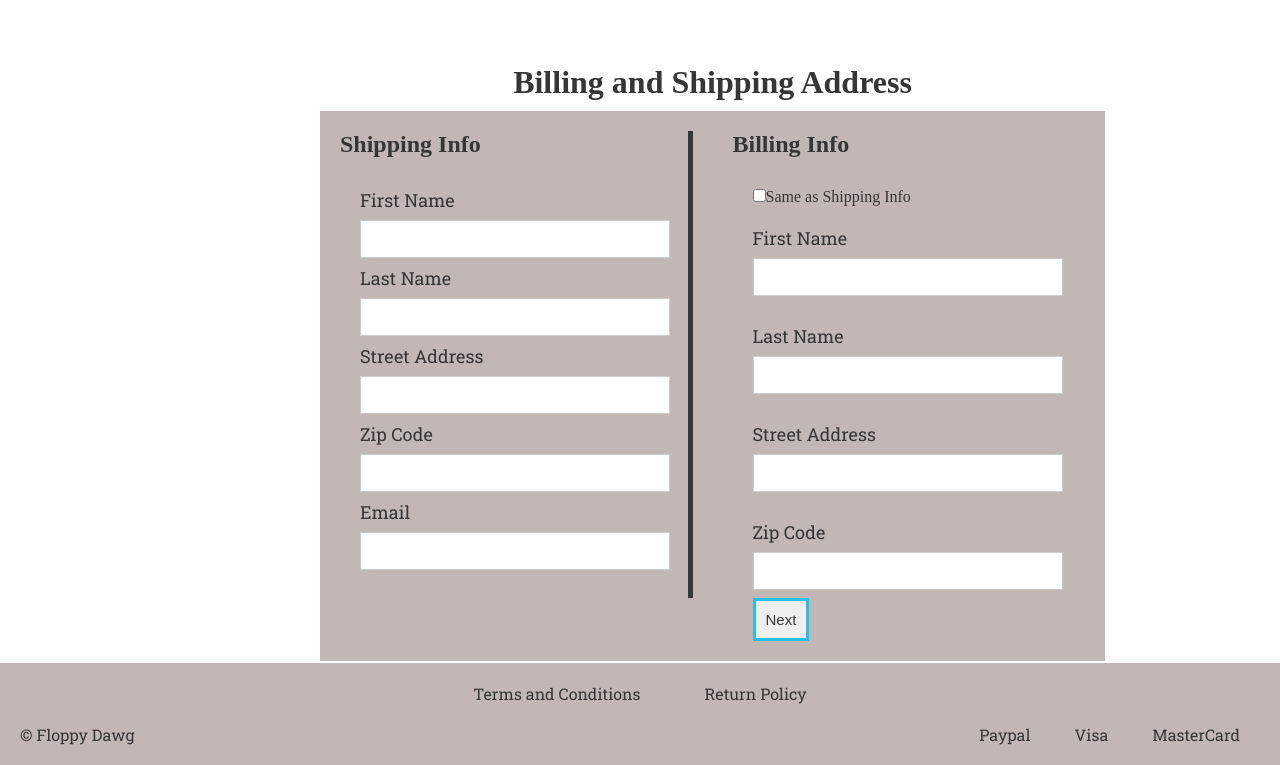
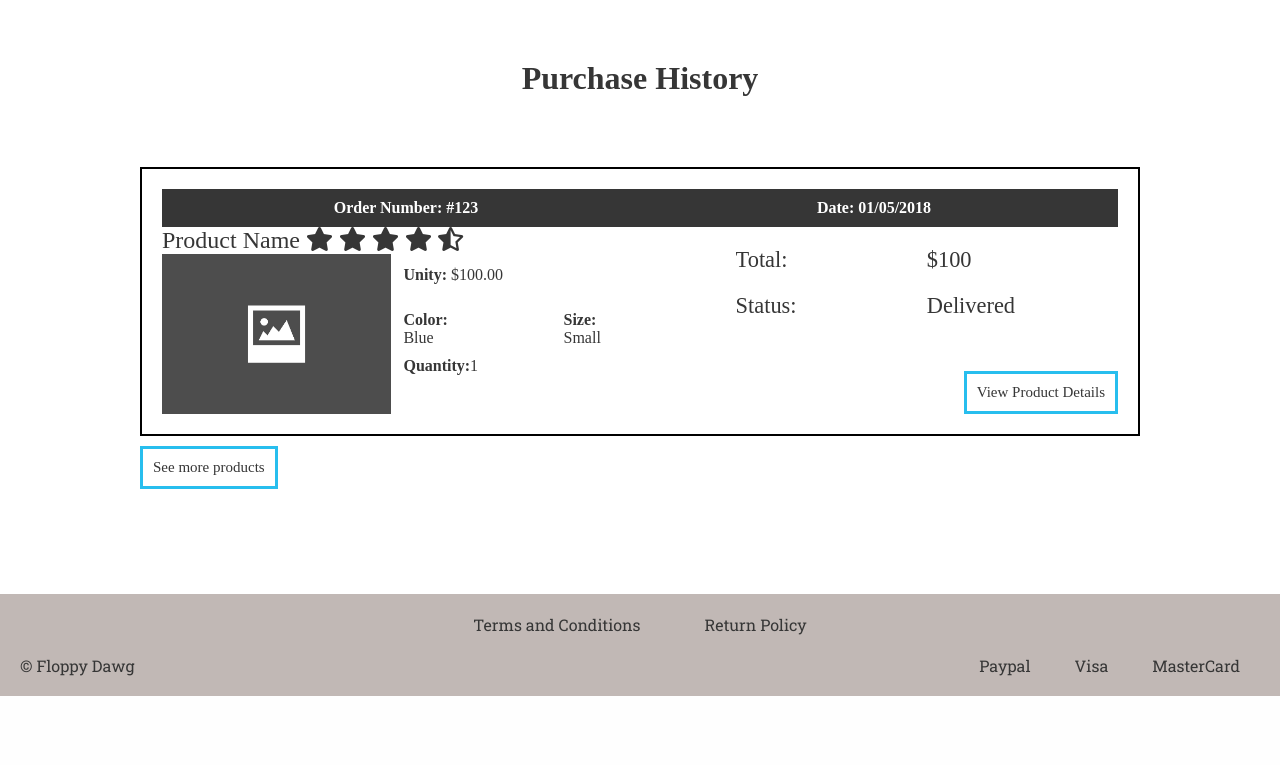
Before and after one commit to FloppyDawg-week8Proj/floppydawg, a PHP site: page / in a window 1280 px wide. Shown: the part 104-869 px from the top of the page. After the commit the page ends 800 px from the top, so only its background shows below. Run offline with PHP 8.4, Linux system fonts and the light colour scheme; some libraries are stand-ins or nearby versions.

Commit message:
history-view.php created

```diff
--- /dev/null
+++ b/Views/history-view.php
@@ -0,0 +1,62 @@
+<section class="container history-page">
+	<h2 class="page-title">Purchase History</h2>
+		<div class="history-resume">
+			<div class="cart-item">
+				<div class="history-orderInfo">
+					<p>Order Number: #123</p>
+					<p>Date: 01/05/2018</p>
+				</div>
+				<div class="cart-intemcontent cart-itemdetails">
+					<div class="item-nameandrate">
+						Product Name
+						<i class="fas fa-star"></i>
+						<i class="fas fa-star"></i>
+						<i class="fas fa-star"></i>
+						<i class="fas fa-star"></i>
+						<i class="fas fa-star-half-alt"></i>
+					</div>
+					<div class="item-view">
+						<div class="item-preview coverBg"><img src="assets/placeholder.jpg" alt="placeholder"></div>
+						<div class="item-details">
+							<div class="item-details-row item-price">
+								<label>Unity:</label>
+								<p>$100.00</p>
+							</div>
+							<div class="item-details-row item-colorandsize">
+								<div class="item-color">
+									<label>Color:</label>
+									<p>Blue</p>
+								</div>
+								<div class="item-size">
+									<label>Size:</label>
+									<p>Small</p>
+								</div>
+							</div>
+							<div class="item-details-row item-quantity" >
+								<label>Quantity: </label>
+								<p>1</p>
+							</div>
+						</div>
+					</div>
+				</div>
+				<div class="cart-intemcontent history-purchaseTotal">
+					<div class="histoy-totalprice-row">
+						<p class="histoy-subtotal-label">Total:</p>
+						<p class="nPriceTotal">$100</p>
+					</div>
+					<div class="history-purchasestatus-row ">
+						<p class="histoy-price">Status:</p>
+						<p class="histoy-purchaseStatus">Delivered</p>
+					</div>
+					<div class="history-productdetail-btn">
+						<div class="btn btn-primary">
+							<a>View Product Details</a>
+						</div>
+					</div>
+				</div>
+			</div>
+		</div>
+		<div class="btn btn-primary">
+			<a href="#">See more products</a>
+		</div>
+</section>
--- a/css/style.css
+++ b/css/style.css
@@ -43,6 +43,7 @@ body {
 	padding: 10px;
 	transition: all ease 0.5s;
 	cursor: pointer;
+	display: inline-block;
 }
 
 .btn-primary {
@@ -328,8 +329,49 @@ header>* {
 .cart-form .btn{
 	display: inline-block;
 }
+
 /**********END OF CART PAGE STYLE*************/
-
+/**********HISTORY PAGE STYLE*************/
+/**********END OF HISTORY PAGE STYLE*************/
+.history-orderInfo{
+	background: #363636;
+	overflow: auto;
+	padding: 10px;
+}
+.history-orderInfo>*{
+	color: #fff;
+	width: 50%;
+	float: left;
+	font-weight: bold;
+	text-align: center;
+}
+.histoy-totalprice-row>*,
+.history-purchasestatus-row>*{
+	display: inline-block;
+	width: 50%;
+	float: left;
+}
+.history-purchaseTotal{
+	height: 100%;
+	width: 40%;
+}
+.histoy-totalprice-row,
+.history-purchasestatus-row{
+	padding: 20px 0 0;
+}
+.cart-intemcontent.history-purchaseTotal>*{
+	overflow: auto;
+	height: 33.3%;
+}
+.histoy-totalprice-row,
+.history-purchasestatus-row{
+	font-size: 1.4rem;
+}
+.history-productdetail-btn .btn{
+	position: absolute;
+	bottom: 20px;
+	right: 20px;
+}
 /**********HERO SLIDER*************/
 
 .heroSlider {
--- a/index.php
+++ b/index.php
@@ -1,6 +1,6 @@
 <?php
 
-$pageOnWork = "billing-view";
+$pageOnWork = "history-view";
 
 include("Views/header-view.php");
 
```
Also changed, not shown: Views/cart-view.php (+13 -7 lines).
